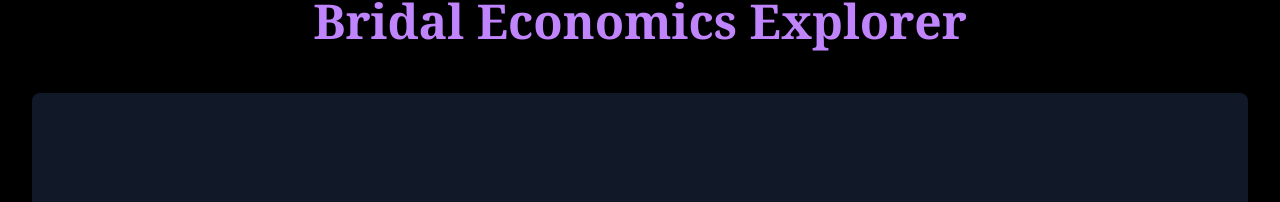
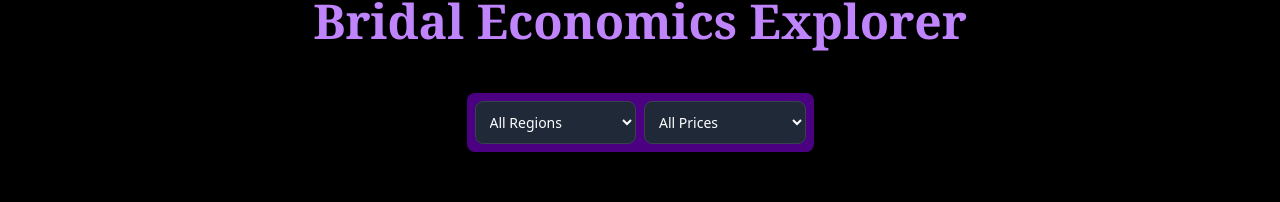
Before and after one commit to russzw/bridalecon, a Next.js app: page / in a window 1280 px wide. Shown: the part 357-559 px from the top of the page. Built offline with nearby package versions, Linux system fonts and the light colour scheme; no server answers.

Commit message:
pointOfView fix

```diff
--- /dev/null
+++ b/app/components/FilterControls.tsx
@@ -0,0 +1,47 @@
+// app/components/FilterControls.tsx
+"use client";
+import React from "react";
+
+interface FilterControlsProps {
+  priceFilter: string;
+  regionFilter: string;
+  setPriceFilter: (value: string) => void;
+  setRegionFilter: (value: string) => void;
+}
+
+const FilterControls: React.FC<FilterControlsProps> = ({
+  priceFilter,
+  regionFilter,
+  setPriceFilter,
+  setRegionFilter,
+}) => {
+  return (
+    <div className="flex flex-row gap-2 p-2 mb-8 rounded-lg bg-purple-900 shadow-lg">
+      <select
+        id="region-filter"
+        value={regionFilter}
+        onChange={(e) => setRegionFilter(e.target.value)}
+        className="bg-gray-800 border border-gray-700 text-white text-sm rounded-lg focus:ring-purple-500 focus:border-purple-500 block w-full p-2.5"
+      >
+        <option value="">All Regions</option>
+        <option value="Africa">Africa</option>
+        <option value="Asia">Asia</option>
+        <option value="Europe">Europe</option>
+        <option value="Oceania">Oceania</option>
+      </select>
+      <select
+        id="price-filter"
+        value={priceFilter}
+        onChange={(e) => setPriceFilter(e.target.value)}
+        className="bg-gray-800 border border-gray-700 text-white text-sm rounded-lg focus:ring-purple-500 focus:border-purple-500 block w-full p-2.5"
+      >
+        <option value="">All Prices</option>
+        <option value="low">Low ( &lt; $1,000)</option>
+        <option value="medium">Medium ($1,000 - $5,000)</option>
+        <option value="high">High ( &gt; $5,000)</option>
+      </select>
+    </div>
+  );
+};
+
+export default FilterControls;
--- a/app/components/GlobeSection.tsx
+++ b/app/components/GlobeSection.tsx
@@ -9,6 +9,7 @@ import CountryDetails from "./CountryDetails";
 import Recommendations from "./Recommendations";
 import Contributions from "./Contributions";
 import Loading from "./Loading";
+import FilterControls from "./FilterControls";
 
 const Globe = dynamic(() => import("react-globe.gl"), {
   ssr: false,
@@ -131,6 +132,13 @@ const GlobeSection = ({ search }: { search: string | null }) => {
         </h1>
 
         <div className="flex flex-col items-center gap-12 mb-12">
+          <FilterControls
+            priceFilter={priceFilter}
+            setPriceFilter={setPriceFilter}
+            regionFilter={regionFilter}
+            setRegionFilter={setRegionFilter}
+          />
+
           <div
             className="w-full h-auto aspect-square max-w-full max-h-[700px] rounded-lg overflow-hidden shadow-2xl bg-gray-900"
             ref={ref}
--- /dev/null
+++ b/app/error.tsx
@@ -0,0 +1,29 @@
+// app/error.tsx
+'use client';
+
+import { useEffect } from 'react';
+
+export default function Error({
+  error,
+  reset,
+}: {
+  error: Error & { digest?: string };
+  reset: () => void;
+}) {
+  useEffect(() => {
+    // Log the error to an error reporting service
+    console.error(error);
+  }, [error]);
+
+  return (
+    <div className="text-center">
+      <h2 className="text-2xl font-bold mb-4">Something went wrong!</h2>
+      <button
+        className="bg-purple-600 hover:bg-purple-700 text-white font-bold py-2 px-4 rounded"
+        onClick={() => reset()}
+      >
+        Try again
+      </button>
+    </div>
+  );
+}
--- a/app/layout.tsx
+++ b/app/layout.tsx
@@ -18,8 +18,9 @@ const roboto = Roboto({
 export const metadata = {
   title: 'Bridal Economics Explorer',
   description: 'Visualizing bride price data globally',
-  viewport: 'width=device-width, initial-scale=1',
 };
+
+export const viewport = 'width=device-width, initial-scale=1';
 
 export default function RootLayout({ children }: { children: ReactNode }) {
   return (
--- a/app/page.tsx
+++ b/app/page.tsx
@@ -3,12 +3,20 @@
 
 import GlobeSection from './components/GlobeSection';
 import { useSearchParams } from 'next/navigation';
+import { Suspense } from 'react';
+
+const GlobeSearch = () => {
+  const searchParams = useSearchParams();
+  const search = searchParams.get('search');
+  return <GlobeSection search={search} />;
+}
 
 const HomePage = () => {
-  const searchParams = useSearchParams();
-  const search = searchParams.get('search');
-
-  return <GlobeSection search={search} />;
+  return (
+    <Suspense fallback={<div>Loading...</div>}>
+      <GlobeSearch />
+    </Suspense>
+  );
 };
 
 export default HomePage;
```
Also changed, not shown: 1 other file (tests, documents, lock files or other folders).
